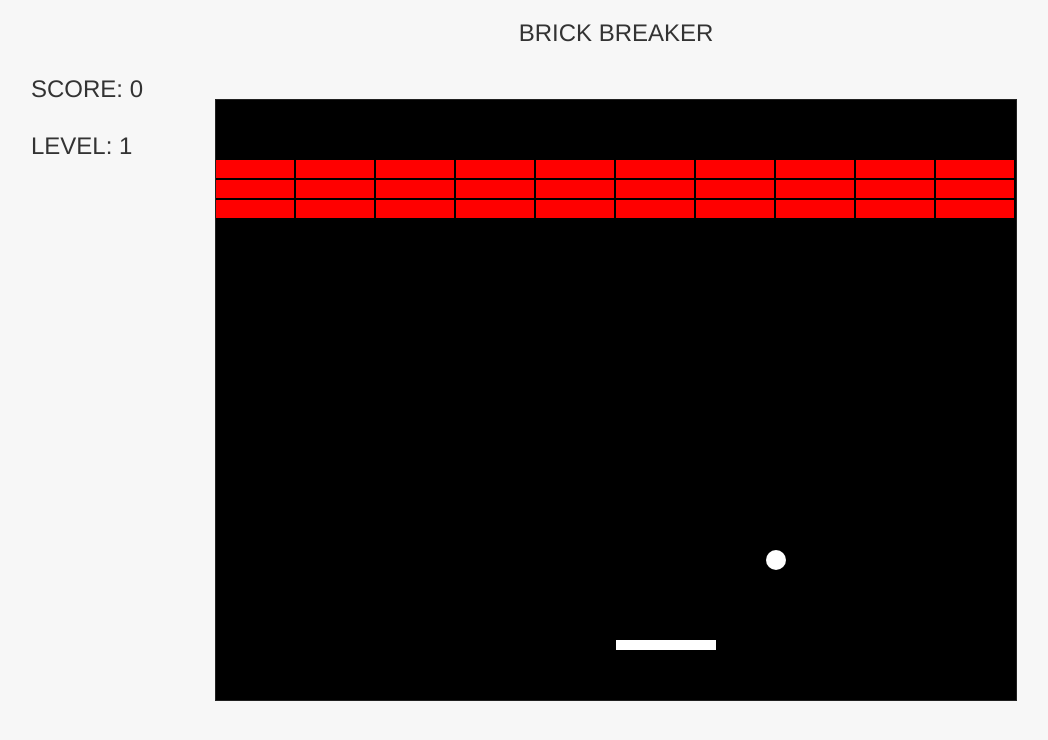
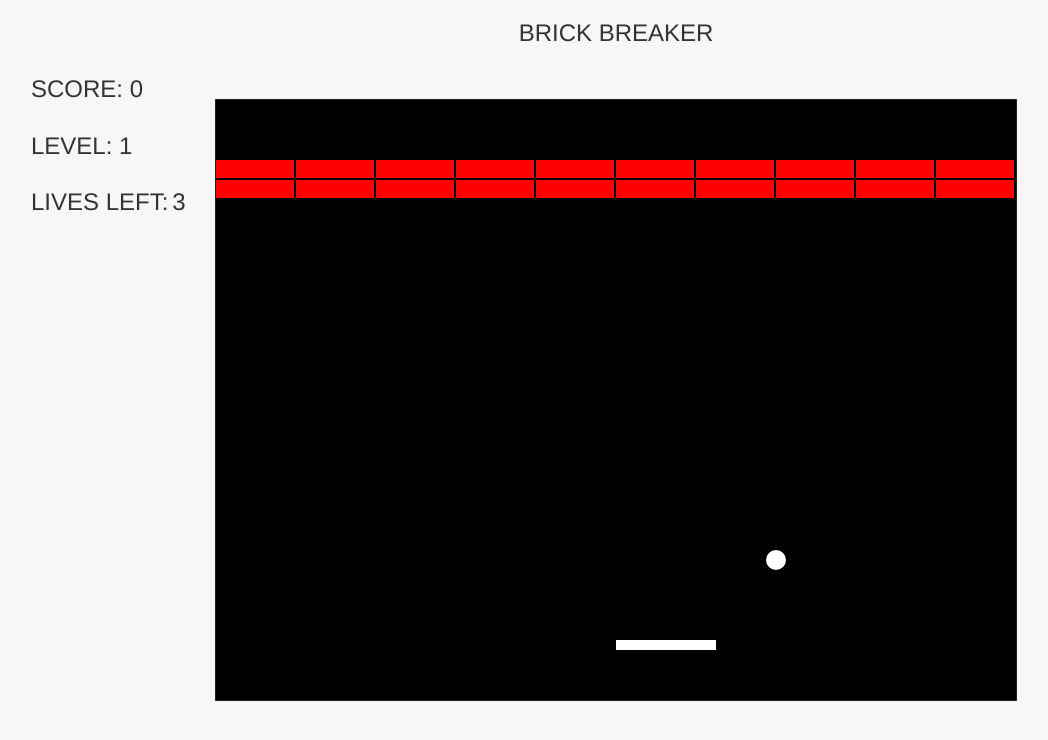
Before and after one commit to arturfil/game-project-ironhack, a website: page index.html in a window 1280 px wide. Shown: the whole page, without its empty margins (24-1072 px from the left). Drawn offline with nearby package versions, Linux system fonts and the light colour scheme.

Commit message:
added lives and reset functionality

```diff
--- a/index.html
+++ b/index.html
@@ -28,6 +28,10 @@
       </div>
       <div class="col-6">
         <h3>Level: 1</h3>
+      </div>
+      <div class="col-6">
+        <h3>Lives left:</h3>
+        <h3> 3</h3>
       </div>
     </div>
   </div>
--- a/js/brick-destroyer.js
+++ b/js/brick-destroyer.js
@@ -13,9 +13,10 @@ const BRICK_H = 20 ;
 const BRICK_GAP = 2;
 // const BRICK_COUNT = 8;
 const BRICK_COLS = 10;
-const BRICK_ROWS = 6;
+const BRICK_ROWS = 5;
 var brickGrid = new Array(BRICK_COLS * BRICK_ROWS); // This will keep track an array that is 2 dimensional (height and width).
 var bricksLeft = 0;
+var lifesLeft = 3;
 
 const PADDLE_WIDTH = 100;
 const PADDLE_HEIGHT = 10;
@@ -84,12 +85,23 @@ function ballMove() {
   ballY += ballSpeedY;
 
   // this 'if' statements control the movement and the boundraries of the ball movement
-  if (ballX + radius > canvas.width || ballX - radius < 0) {
-    ballSpeedX = -ballSpeedX
+  if (ballX < 0 && ballSpeedX < 0.0) {
+    ballSpeedX *= -1;
+  }
+
+  if (ballX > canvas.width && ballSpeedX > 0.0) {
+    ballSpeedX *= -1;
   }
 
   if (ballY + radius > canvas.height) {
-    ballReset();
+    if (lifesLeft > 0) {
+      ballReset();
+      lifesLeft--;
+    } else if (lifesLeft <= 0) {
+      ballReset();
+      brickReset();
+    }
+
   }
 
   if (ballY - radius < 0) {
@@ -105,6 +117,7 @@ function ballBrickHandling() {
   if(ballBrickCol >= 0 && ballBrickCol < BRICK_COLS && ballBrickRow >= 0 && ballBrickRow < BRICK_ROWS) {
     if(brickGrid[ballCollision]) {
       brickGrid[ballCollision] = false;
+      bricksLeft--;
 
       var prevBallX = ballX - ballSpeedX;
       var prevBallY = ballY - ballSpeedY;
@@ -134,10 +147,10 @@ function ballPaddleHandling() {
     ballX < paddleRightEdgeX + radius ) {           //right
       ballSpeedY = -ballSpeedY;
 
-      // this specifically refers that your mouse will contorl the CENTER of the mouse
-      var centerOfPaddleX = paddleX + PADDLE_WIDTH/2;
-      var ballDistFromPaddleCenterX = ballX - centerOfPaddleX;
-      ballSpeedX = ballDistFromPaddleCenterX * difficulty;
+    // this specifically refers that your mouse will contorl the CENTER of the mouse
+    var centerOfPaddleX = paddleX + PADDLE_WIDTH/2;
+    var ballDistFromPaddleCenterX = ballX - centerOfPaddleX;
+    ballSpeedX = ballDistFromPaddleCenterX * difficulty;
 
     if(bricksLeft == 0) {
       brickReset();
```
